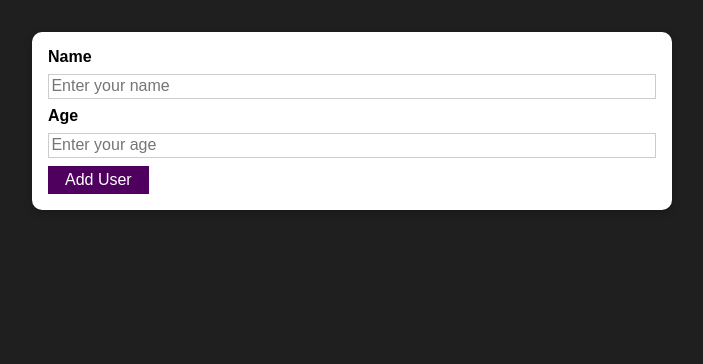
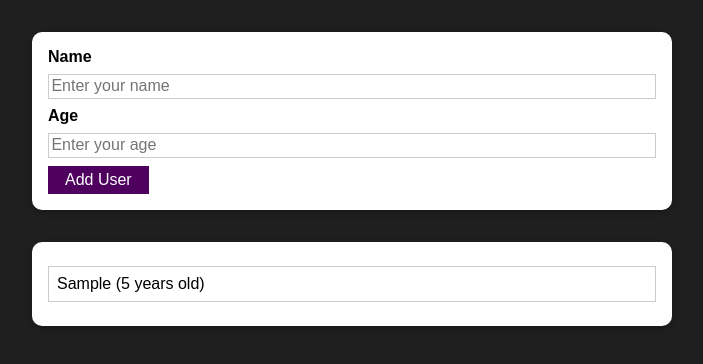
Before and after one commit to ahmetvuruskan/react-user-example, a React (Create React App) app: page / in a window 1280 px wide. Both pictures are taken after typing "Sample", "5" into the empty fields and a click on the button "Add User". Shown: the top 364 px of the page, without its empty margins (288-991 px from the left). Built offline with nearby package versions, Linux system fonts and the light colour scheme.

Commit message:
added list render feature

```diff
--- a/src/App.js
+++ b/src/App.js
@@ -1,14 +1,20 @@
-import React from 'react';
+import React, {useState} from 'react';
 import Form from "./Components/Form/UserInputs";
-
-const addToList = (formData) => {
-    console.log(formData);
-}
-
+import UserList from "./Components/List/UserList";
 function App() {
+    const [userData, setUserData] = useState([])
+    const addToList = (formData) => {
+        setUserData((prevState) => {
+            return [
+                ...prevState,
+                formData
+            ]
+        })
+    }
     return (
         <div>
             <Form onAdd={addToList}/>
+            <UserList users={userData}></UserList>
         </div>
     );
 }
--- a/src/Components/Form/UserInputs.js
+++ b/src/Components/Form/UserInputs.js
@@ -6,7 +6,8 @@ import Button from "../Buttons/Button";
 const UserInputs = (props) => {
     const [formData, setFormData] = useState({
         name: '',
-        age: ''
+        age: '',
+        id: Math.round(Math.random() * 1000).toFixed().toString()
     });
     const submitHandler = (event) => {
         event.preventDefault();
--- /dev/null
+++ b/src/Components/List/UserList.js
@@ -0,0 +1,21 @@
+import React from "react";
+import userList from "../../Css/UserList.module.css";
+import Card from "../Card";
+
+const UserInputs = (props) => {
+    return (
+        <Card className={userList.users}>
+            <ul>
+                {props.users.map((user) => {
+                    console.log(user)
+                        return <li key={user.id} >{user.name} ({user.age} years old)</li>
+
+                    }
+                )}
+
+            </ul>
+        </Card>
+    )
+}
+
+export default UserInputs;
```
